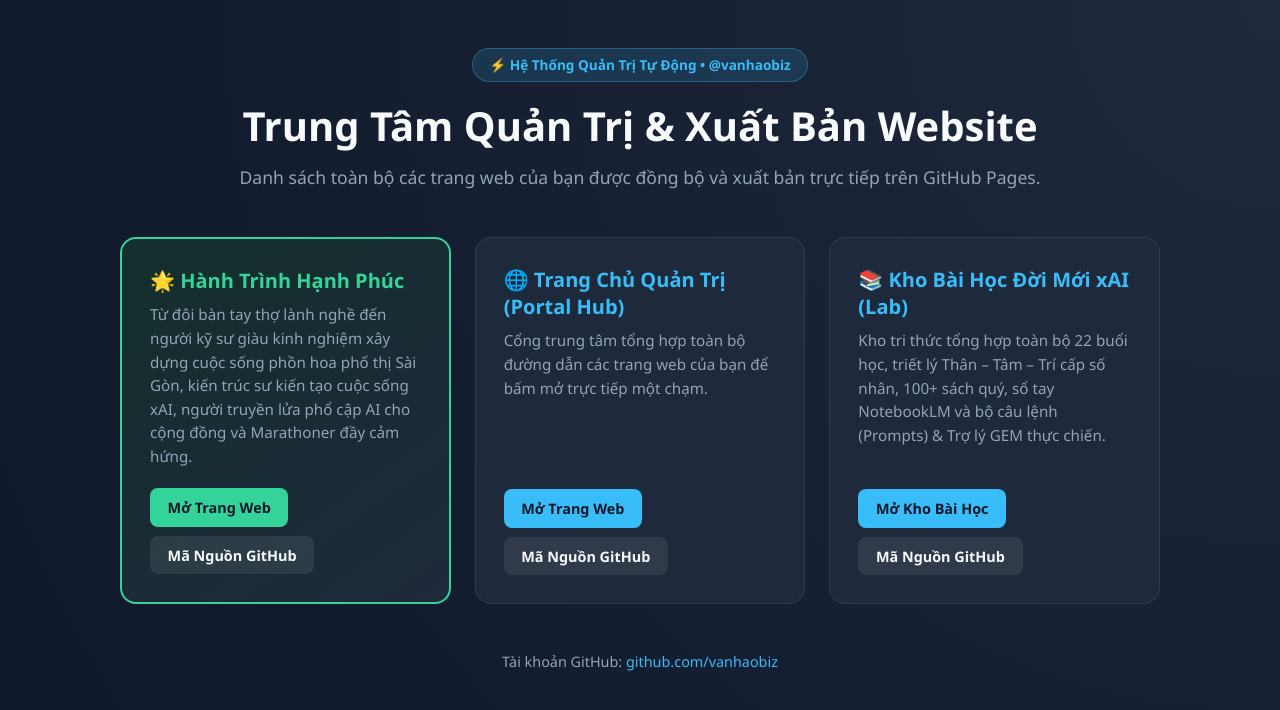
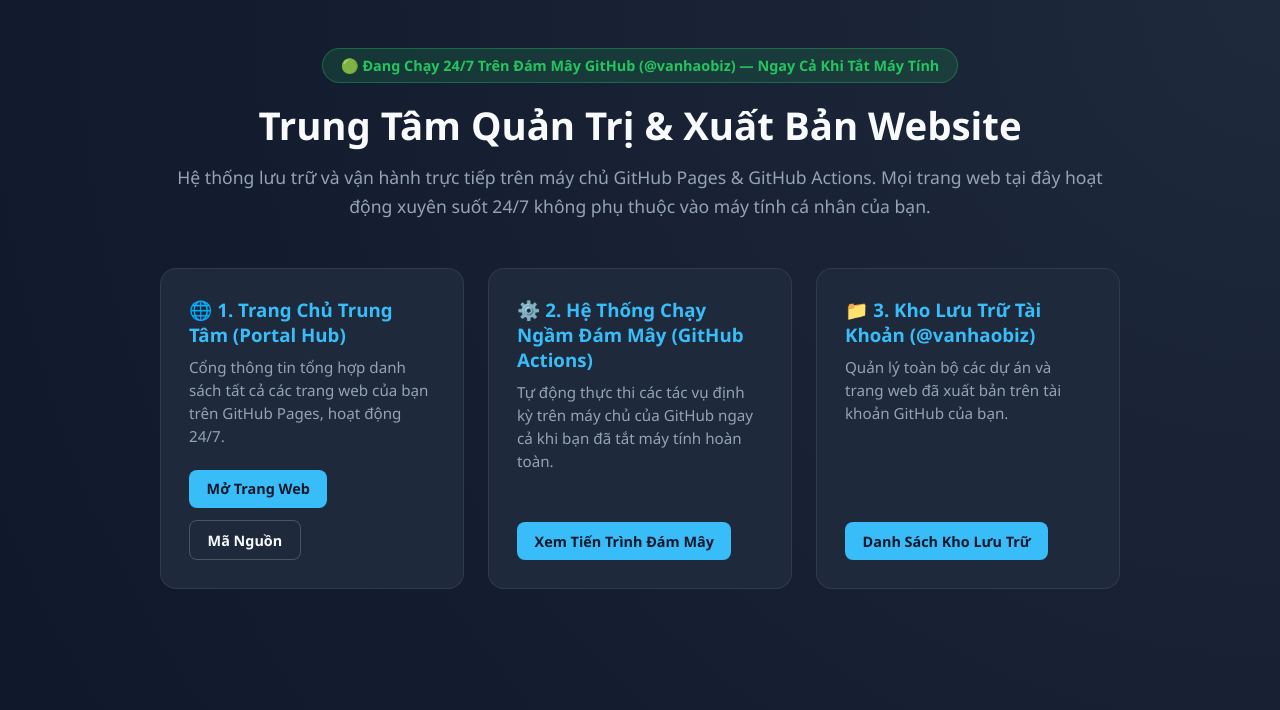
Before and after one commit to vanhaobiz/portal-hub, a plain HTML site: page index.html in a window 1280 px wide. Drawn offline with Linux system fonts and the light colour scheme.

Commit message:
Auto-deploy website: portal-hub

```diff
--- a/index.html
+++ b/index.html
@@ -3,13 +3,13 @@
 <head>
     <meta charset="UTF-8">
     <meta name="viewport" content="width=device-width, initial-scale=1.0">
-    <title>Trung Tâm Quản Trị Website | @vanhaobiz</title>
+    <title>Trung Tâm Quản Trị Website 24/7 | vanhaobiz</title>
     <style>
         :root {
             --bg: #0f172a;
             --card: #1e293b;
             --accent: #38bdf8;
-            --green: #34d399;
+            --success: #22c55e;
             --text: #f8fafc;
             --muted: #94a3b8;
         }
@@ -24,27 +24,27 @@
             align-items: center;
             padding: 3rem 1.5rem;
         }
-        .container { max-width: 1040px; width: 100%; }
+        .container { max-width: 960px; width: 100%; }
         header {
             text-align: center;
             margin-bottom: 3rem;
         }
         .badge {
             display: inline-block;
-            background: rgba(56, 189, 248, 0.15);
-            color: var(--accent);
-            padding: 0.4rem 1rem;
+            background: rgba(34, 197, 94, 0.15);
+            color: var(--success);
+            padding: 0.45rem 1.1rem;
             border-radius: 999px;
-            font-size: 0.85rem;
+            font-size: 0.9rem;
             font-weight: 600;
             margin-bottom: 1rem;
-            border: 1px solid rgba(56, 189, 248, 0.3);
+            border: 1px solid rgba(34, 197, 94, 0.35);
         }
-        h1 { font-size: 2.5rem; margin-bottom: 0.75rem; }
-        p.subtitle { color: var(--muted); font-size: 1.1rem; }
+        h1 { font-size: 2.4rem; margin-bottom: 0.75rem; }
+        p.subtitle { color: var(--muted); font-size: 1.1rem; line-height: 1.6; }
         .grid {
             display: grid;
-            grid-template-columns: repeat(auto-fit, minmax(300px, 1fr));
+            grid-template-columns: repeat(auto-fit, minmax(280px, 1fr));
             gap: 1.5rem;
         }
         .card {
@@ -57,18 +57,13 @@
             flex-direction: column;
             justify-content: space-between;
         }
-        .card.featured {
-            border: 2px solid var(--green);
-            background: linear-gradient(145deg, #132f2c, #1e293b);
-        }
         .card:hover {
             transform: translateY(-4px);
             border-color: var(--accent);
         }
-        .card h3 { margin-bottom: 0.6rem; color: var(--accent); font-size: 1.25rem; }
-        .card.featured h3 { color: var(--green); }
-        .card p { color: var(--muted); font-size: 0.95rem; line-height: 1.55; margin-bottom: 1.25rem; }
-        .actions { display: flex; gap: 0.6rem; flex-wrap: wrap; }
+        .card h3 { margin-bottom: 0.6rem; color: var(--accent); }
+        .card p { color: var(--muted); font-size: 0.95rem; line-height: 1.5; margin-bottom: 1.4rem; }
+        .btn-group { display: flex; gap: 0.75rem; flex-wrap: wrap; }
         .btn {
             display: inline-block;
             text-decoration: none;
@@ -79,64 +74,50 @@
             font-weight: 600;
             font-size: 0.9rem;
         }
-        .card.featured .btn-primary {
-            background: var(--green);
+        .btn-outline {
+            background: transparent;
+            color: var(--text);
+            border: 1px solid rgba(255,255,255,0.2);
         }
-        .btn-repo {
-            background: rgba(255,255,255,0.08);
-            color: var(--text);
-        }
-        footer {
-            margin-top: 3rem;
-            text-align: center;
-            color: var(--muted);
-            font-size: 0.9rem;
-        }
-        footer a { color: var(--accent); text-decoration: none; }
     </style>
 </head>
 <body>
     <div class="container">
         <header>
-            <span class="badge">⚡ Hệ Thống Quản Trị Tự Động • @vanhaobiz</span>
+            <span class="badge">🟢 Đang Chạy 24/7 Trên Đám Mây GitHub (@vanhaobiz) — Ngay Cả Khi Tắt Máy Tính</span>
             <h1>Trung Tâm Quản Trị & Xuất Bản Website</h1>
-            <p class="subtitle">Danh sách toàn bộ các trang web của bạn được đồng bộ và xuất bản trực tiếp trên GitHub Pages.</p>
+            <p class="subtitle">Hệ thống lưu trữ và vận hành trực tiếp trên máy chủ GitHub Pages & GitHub Actions. Mọi trang web tại đây hoạt động xuyên suốt 24/7 không phụ thuộc vào máy tính cá nhân của bạn.</p>
         </header>
         <div class="grid" id="site-list">
-            <div class="card featured">
+            <div class="card">
                 <div>
-                    <h3>🌟 Hành Trình Hạnh Phúc</h3>
-                    <p>Từ đôi bàn tay thợ lành nghề đến người kỹ sư giàu kinh nghiệm xây dựng cuộc sống phồn hoa phố thị Sài Gòn, kiến trúc sư kiến tạo cuộc sống xAI, người truyền lửa phổ cập AI cho cộng đồng và Marathoner đầy cảm hứng.</p>
+                    <h3>🌐 1. Trang Chủ Trung Tâm (Portal Hub)</h3>
+                    <p>Cổng thông tin tổng hợp danh sách tất cả các trang web của bạn trên GitHub Pages, hoạt động 24/7.</p>
                 </div>
-                <div class="actions">
-                    <a class="btn btn-primary" href="https://vanhaobiz.github.io/hanh-trinh-hanh-phuc/" target="_blank">Mở Trang Web</a>
-                    <a class="btn btn-repo" href="https://github.com/vanhaobiz/hanh-trinh-hanh-phuc" target="_blank">Mã Nguồn GitHub</a>
+                <div class="btn-group">
+                    <a class="btn" href="https://vanhaobiz.github.io/portal-hub/" target="_blank">Mở Trang Web</a>
+                    <a class="btn btn-outline" href="https://github.com/vanhaobiz/portal-hub" target="_blank">Mã Nguồn</a>
                 </div>
             </div>
             <div class="card">
                 <div>
-                    <h3>🌐 Trang Chủ Quản Trị (Portal Hub)</h3>
-                    <p>Cổng trung tâm tổng hợp toàn bộ đường dẫn các trang web của bạn để bấm mở trực tiếp một chạm.</p>
+                    <h3>⚙️ 2. Hệ Thống Chạy Ngầm Đám Mây (GitHub Actions)</h3>
+                    <p>Tự động thực thi các tác vụ định kỳ trên máy chủ của GitHub ngay cả khi bạn đã tắt máy tính hoàn toàn.</p>
                 </div>
-                <div class="actions">
-                    <a class="btn" href="https://vanhaobiz.github.io/portal-hub/" target="_blank">Mở Trang Web</a>
-                    <a class="btn btn-repo" href="https://github.com/vanhaobiz/portal-hub" target="_blank">Mã Nguồn GitHub</a>
+                <div class="btn-group">
+                    <a class="btn" href="https://github.com/vanhaobiz/portal-hub/actions" target="_blank">Xem Tiến Trình Đám Mây</a>
                 </div>
             </div>
             <div class="card">
                 <div>
-                    <h3>📚 Kho Bài Học Đời Mới xAI (Lab)</h3>
-                    <p>Kho tri thức tổng hợp toàn bộ 22 buổi học, triết lý Thân – Tâm – Trí cấp số nhân, 100+ sách quý, sổ tay NotebookLM và bộ câu lệnh (Prompts) & Trợ lý GEM thực chiến.</p>
+                    <h3>📁 3. Kho Lưu Trữ Tài Khoản (@vanhaobiz)</h3>
+                    <p>Quản lý toàn bộ các dự án và trang web đã xuất bản trên tài khoản GitHub của bạn.</p>
                 </div>
-                <div class="actions">
-                    <a class="btn" href="https://vanhaobiz.github.io/lab/" target="_blank">Mở Kho Bài Học</a>
-                    <a class="btn btn-repo" href="https://github.com/vanhaobiz/lab" target="_blank">Mã Nguồn GitHub</a>
+                <div class="btn-group">
+                    <a class="btn" href="https://github.com/vanhaobiz?tab=repositories" target="_blank">Danh Sách Kho Lưu Trữ</a>
                 </div>
             </div>
         </div>
-        <footer>
-            Tài khoản GitHub: <a href="https://github.com/vanhaobiz" target="_blank">github.com/vanhaobiz</a>
-        </footer>
     </div>
 </body>
 </html>
```
